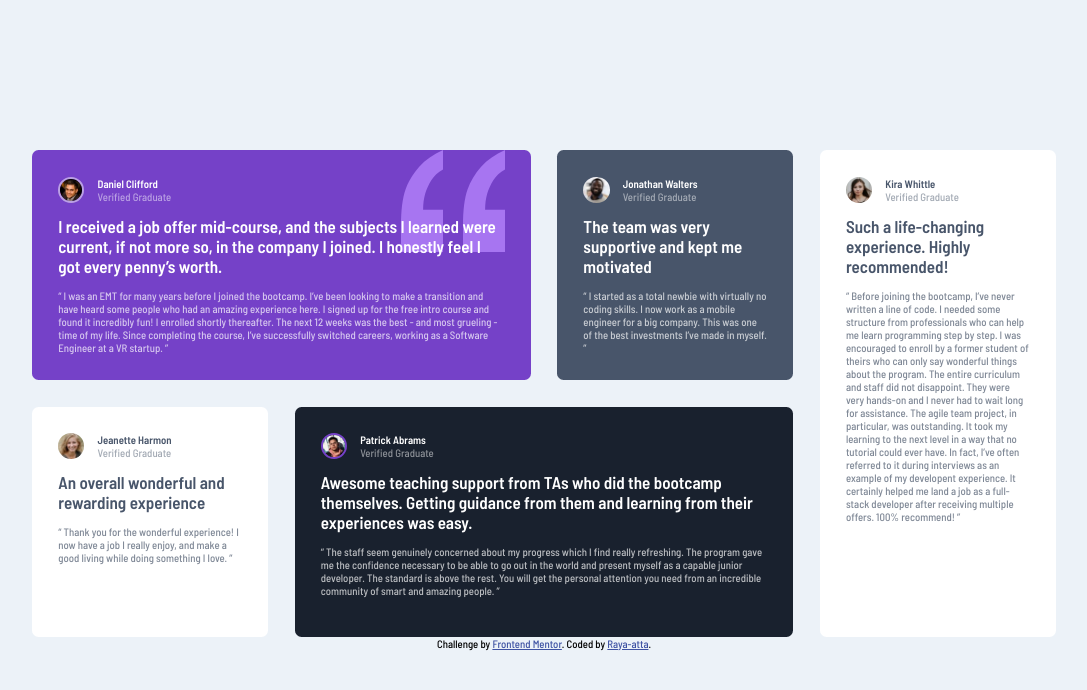
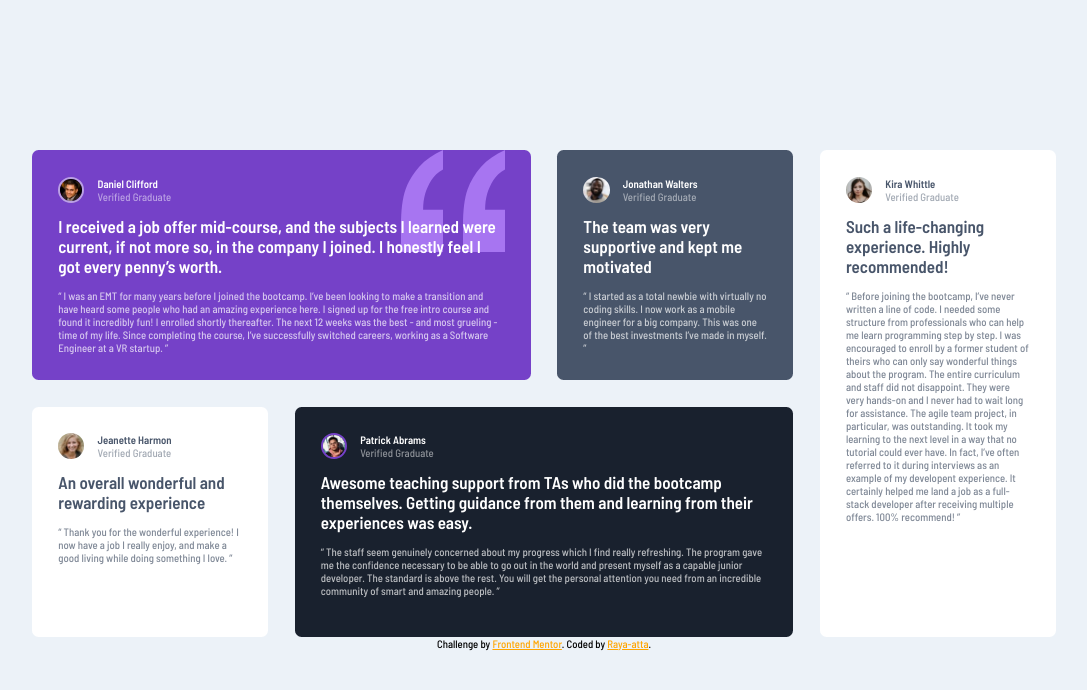
Before and after one commit to rayaatta/Testimonials-grid-section, a plain HTML site: page index.html in a window 1280 px wide. Shown: the whole page, without its empty margins (96-1183 px from the left). Drawn offline with Linux system fonts and the light colour scheme.

Commit message:
Update index.html

```diff
--- a/index.html
+++ b/index.html
@@ -13,7 +13,7 @@
   <!-- Feel free to remove these styles or customise in your own stylesheet 👍 -->
   <style>
     .attribution { font-size: 11px; text-align: center; }
-    .attribution a { color: hsl(228, 45%, 44%); }
+    .attribution a { color: orange; }
   </style>
 </head>
 <body>
```
